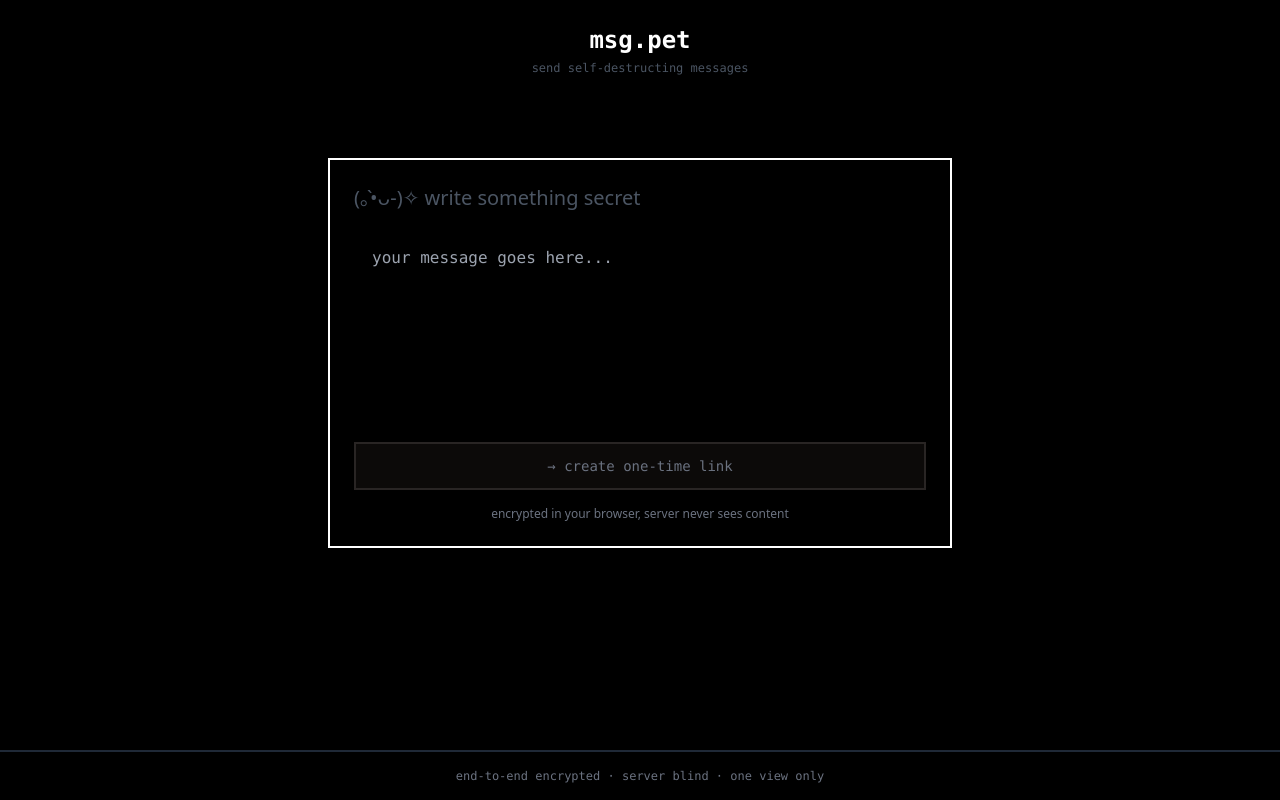
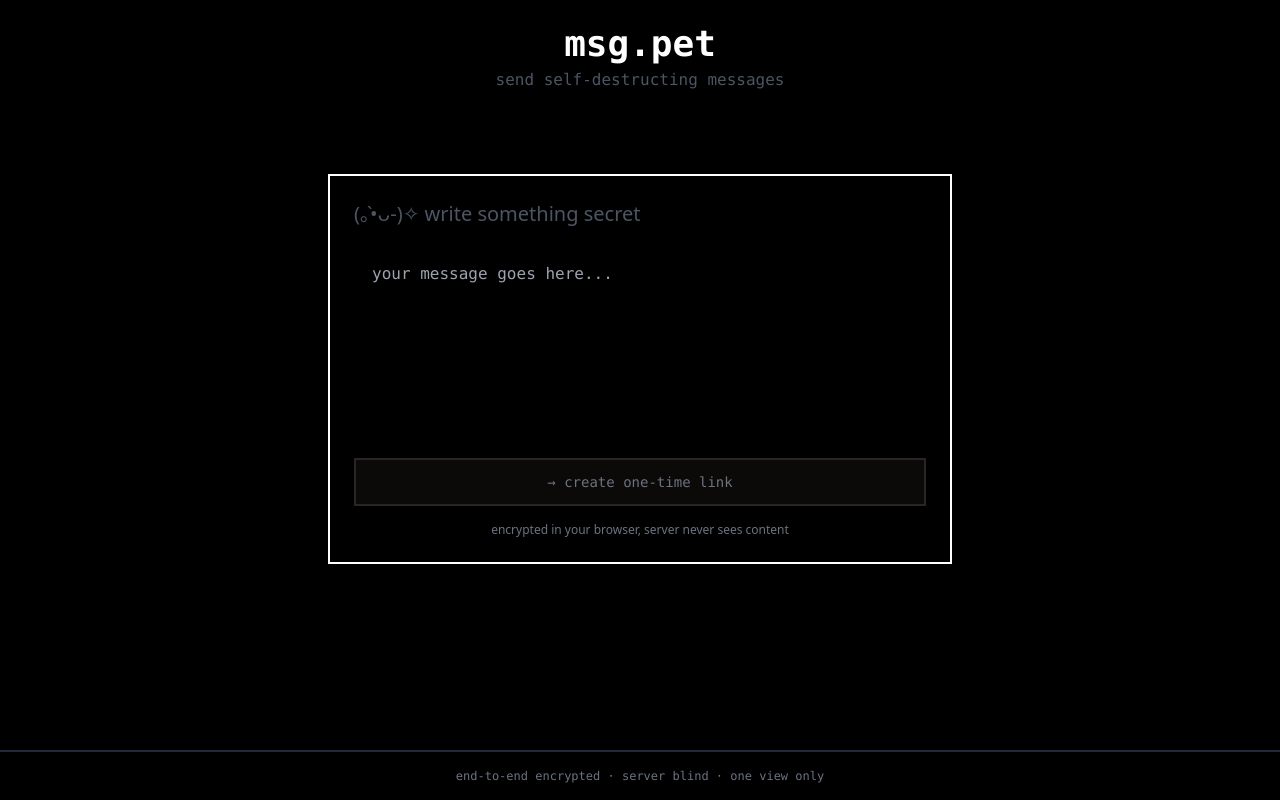
Before and after one commit to pentalex/msg-pet, a React (Vite) app in the folder frontend/: page / in a window 1280 px wide. Built offline with nearby package versions, Linux system fonts and the light colour scheme; no server answers.

Commit message:
change styling

```diff
--- a/frontend/index.html
+++ b/frontend/index.html
@@ -3,7 +3,7 @@
     <head>
         <meta charset="UTF-8" />
         <meta name="viewport" content="width=device-width, initial-scale=1.0" />
-        <title>o.page</title>
+        <title>msg.pet</title>
     </head>
     <body>
         <div id="root"></div>
--- a/frontend/src/App.jsx
+++ b/frontend/src/App.jsx
@@ -1,4 +1,4 @@
-import { BrowserRouter, Routes, Route } from "react-router-dom";
+import { BrowserRouter, Routes, Route, Link } from "react-router-dom";
 import CreateMessage from "./components/CreateMessage";
 import ViewMessage from "./components/ViewMessage";
 
@@ -16,10 +16,12 @@
       <div className="min-h-screen bg-black">
         <header className="border-b-2 border-black bg-black p-6">
           <div className="max-w-2xl mx-auto">
-            <h1 className="text-center font-mono text-2xl font-bold text-white">
-              msg.pet
+            <h1 className="text-center font-mono text-4xl font-bold text-white">
+              <Link to="/" className="text-white hover:text-gray-300">
+                msg.pet
+              </Link>
             </h1>
-            <p className="text-center font-mono text-xs text-gray-600 mt-1">
+            <p className="text-center font-mono text-md text-gray-600 mt-1">
               send self-destructing messages
             </p>
           </div>
--- a/frontend/src/components/CreateMessage.jsx
+++ b/frontend/src/components/CreateMessage.jsx
@@ -42,7 +42,7 @@
     return (
       <div className="max-w-2xl mx-auto p-6">
         <div className="border-2 border-white bg-stone-9950 p-6">
-          <p className="text-xl mb-4 text-neutral-500">
+          <p className="text-xl mb-4 text-gray-600">
             (๑•̀ㅂ•́)و✧ link created! share it carefully.
           </p>
           <div className="bg-black p-4 mb-4 font-mono text-md break-all text-white">
@@ -51,7 +51,7 @@
           <div className="flex gap-2">
             <button
               onClick={handleCopy}
-              className="flex-1 border-2 border-white bg-black text-white px-4 py-2 font-mono text-sm hover:bg-gray-100 transition"
+              className="flex-1 border-2 border-white bg-white text-black px-4 py-2 font-mono text-sm hover:bg-gray-100 transition"
             >
               {copied ? "✓ copied" : "copy link"}
             </button>
--- a/frontend/src/components/ViewMessage.jsx
+++ b/frontend/src/components/ViewMessage.jsx
@@ -70,17 +70,14 @@
 
   return (
     <div className="max-w-2xl mx-auto p-6">
-      <div className="border-2 border-black bg-white p-6">
-        <div className="flex items-center justify-between mb-4 pb-4 border-b-2 border-gray-200">
+      <div className="border-2 border-black bg-black p-6">
+        <div className="flex items-center justify-between mb-4 pb-4 ">
           <p className="font-mono text-sm text-gray-600">secret message</p>
           <p className="font-mono text-xs text-red-600">burns after reading</p>
         </div>
-        <div className="bg-black p-6 font-mono text-sm text-green-400 whitespace-pre-wrap min-h-[200px]">
+        <div className="bg-black border-white border-2 p-6 font-mono text-sm text-white whitespace-pre-wrap min-h-[200px]">
           {message}
         </div>
-        <p className="text-xs text-gray-500 mt-4 text-center">
-          · this message has been deleted from the server ·
-        </p>
       </div>
     </div>
   );
```
